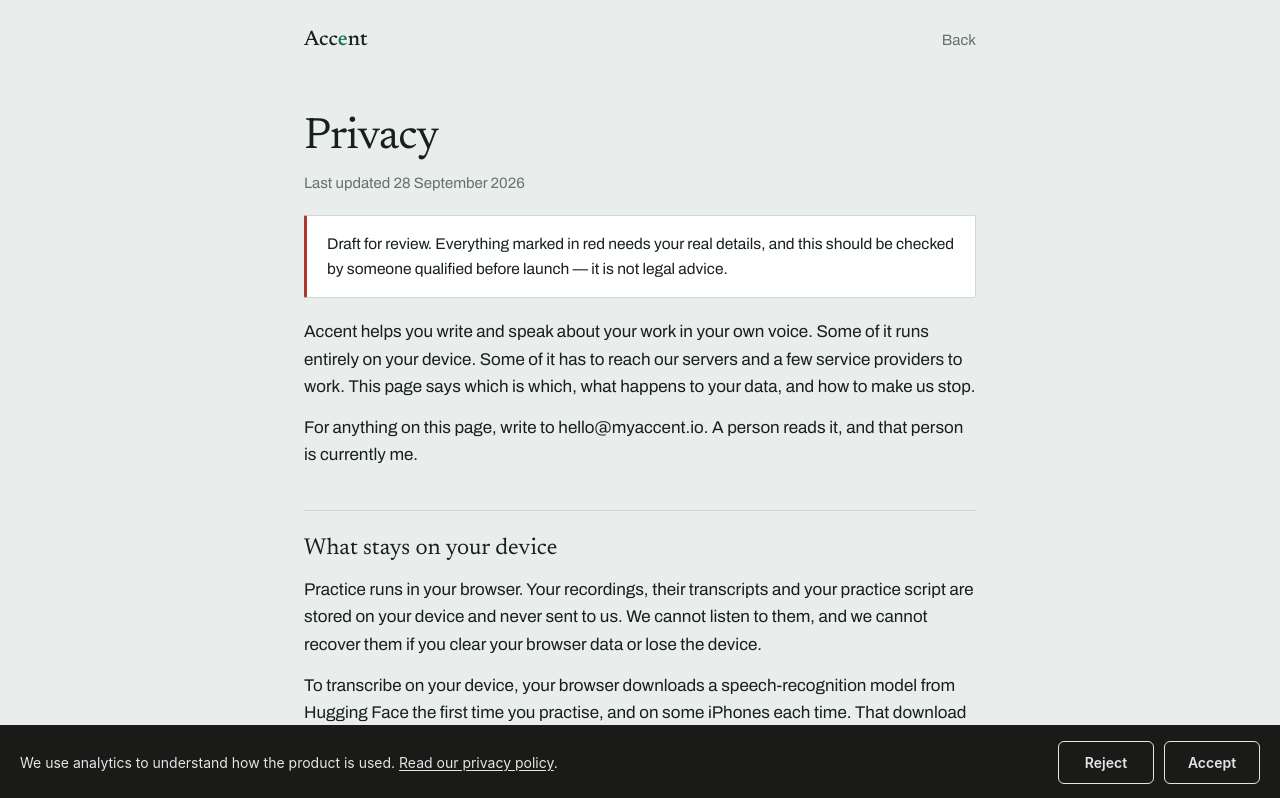
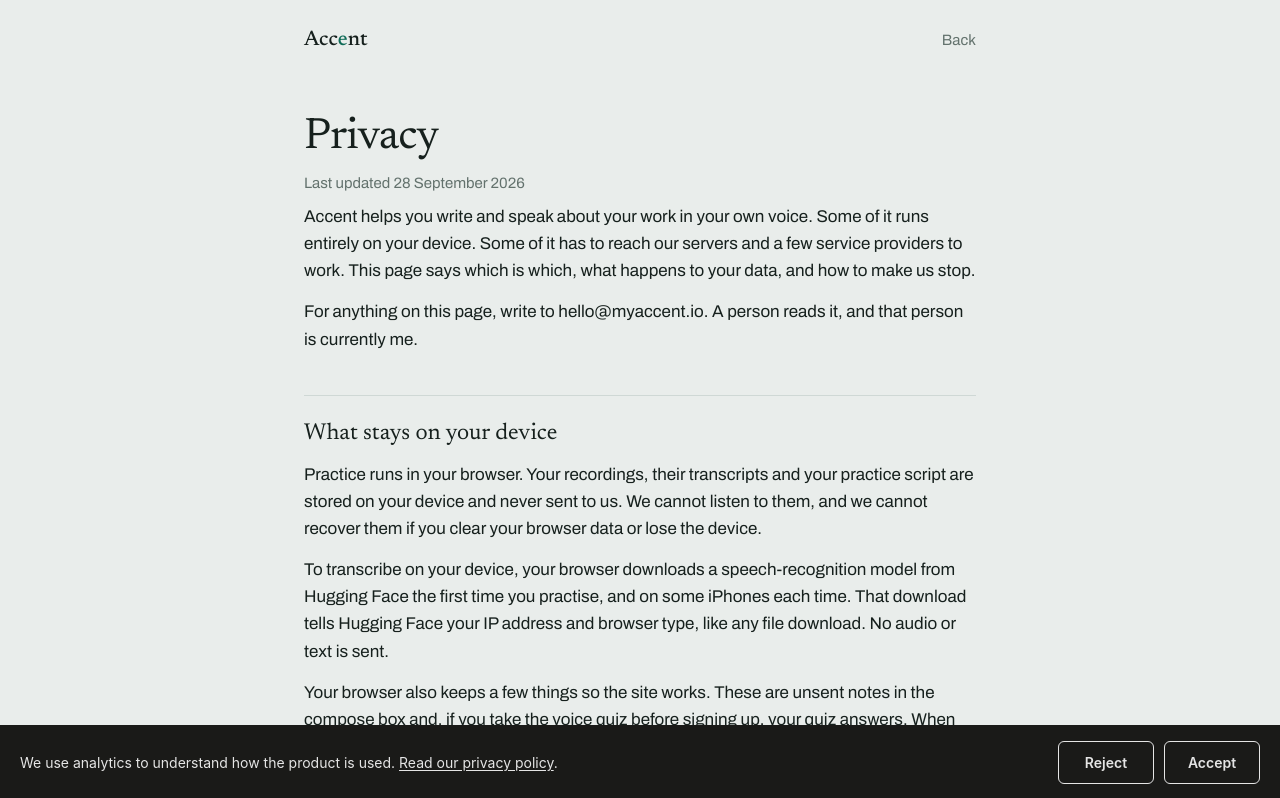
Before and after one commit to yaozhou5/accent-app, a Next.js app: page /privacy in a window 1280 px wide. Shown: the top 798 px of the page. Built offline with nearby package versions, Linux system fonts and the light colour scheme.

Commit message:
Remove the "Draft for review" banner from /privacy and /terms
/privacy has no placeholders left (finalized text, previous commit).
/terms still has three ([district], Cost, the liability cap) — this
only removes the banner, doesn't touch those.

```diff
--- a/app/privacy/page.tsx
+++ b/app/privacy/page.tsx
@@ -25,13 +25,6 @@ export default function PrivacyPage() {
 
         <h1>Privacy</h1>
         <p className={styles.sub}>Last updated 28 September 2026</p>
-
-        <div className={styles.note}>
-          <p>
-            Draft for review. Everything marked in red needs your real details, and this should be checked by someone
-            qualified before launch — it is not legal advice.
-          </p>
-        </div>
 
         <p>
           Accent helps you write and speak about your work in your own voice. Some of it runs entirely on your device.
--- a/app/terms/page.tsx
+++ b/app/terms/page.tsx
@@ -25,13 +25,6 @@ export default function TermsPage() {
 
         <h1>Terms</h1>
         <p className={styles.sub}>Last updated 27 September 2026</p>
-
-        <div className={styles.note}>
-          <p>
-            Draft for review. Everything marked in red needs your real details, and this should be checked by someone
-            qualified before launch — it is not legal advice.
-          </p>
-        </div>
 
         <h2>Who you&apos;re dealing with</h2>
         <p>
```
